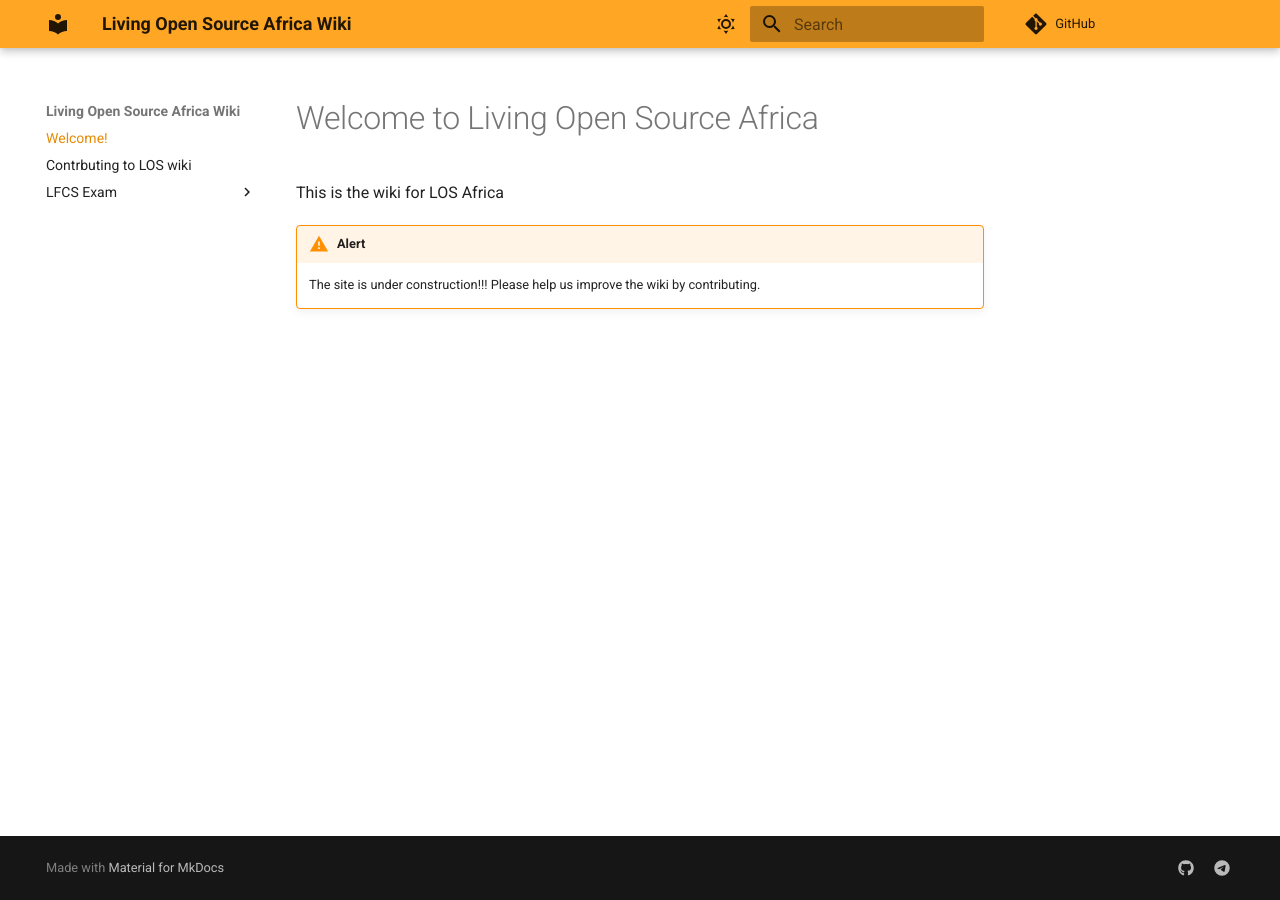
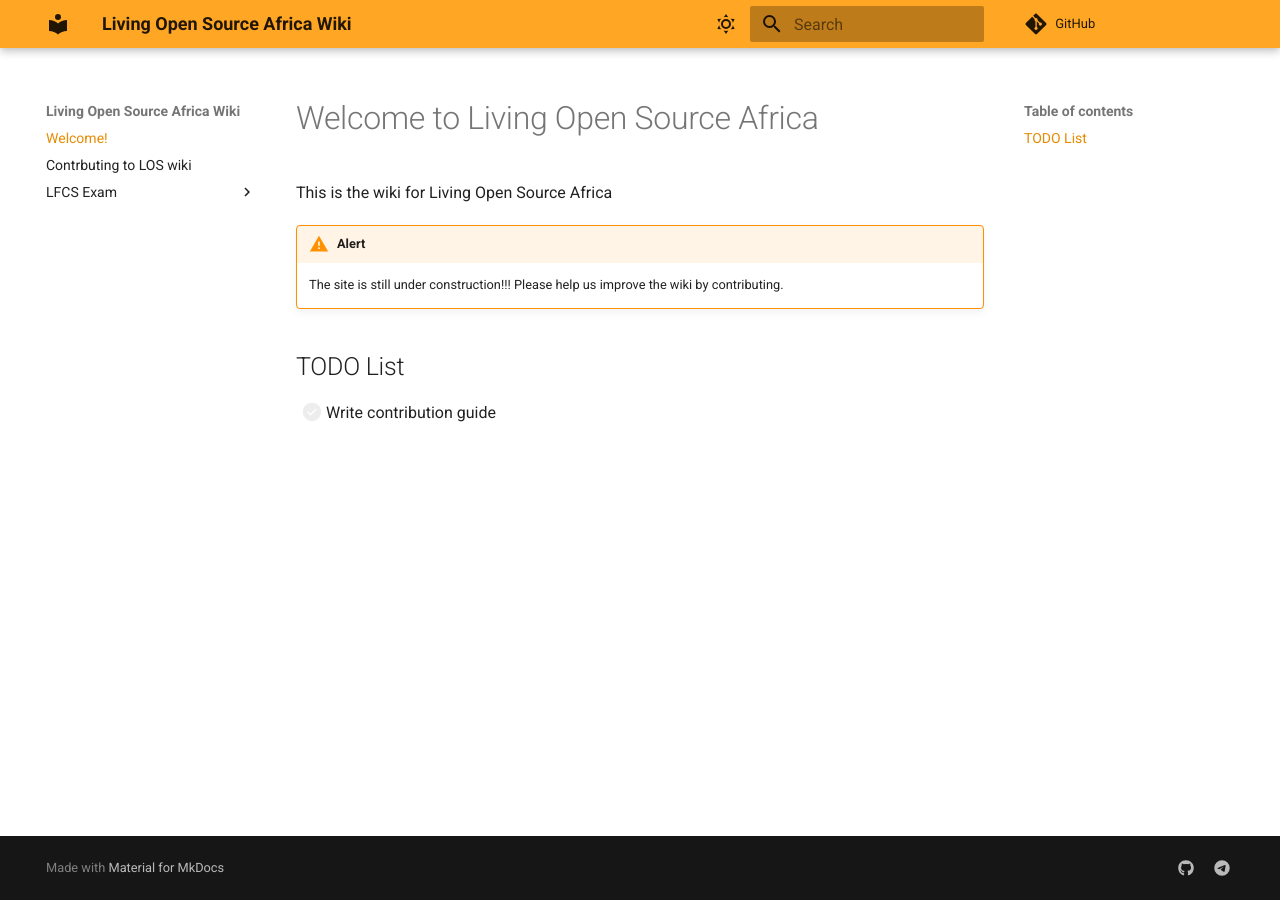
Before and after one commit to living-opensource-africa/wiki, an MkDocs documentation site: the page built from docs/index.md, in a window 1280 px wide. Built offline with MkDocs 1.6.1 and Material for MkDocs 9.7.7, drawn with Linux system fonts in a browser that asks for light colours; comment, search, counter and statistics services are not loaded.

Commit message:
docs: add a todo
Enabled markdown support for tasklist.

```diff
--- a/docs/index.md
+++ b/docs/index.md
@@ -7,8 +7,11 @@ authors:
 ---
 # Welcome to Living Open Source Africa
 
-This is the wiki for LOS Africa
+This is the wiki for Living Open Source Africa
 
 !!! warning "Alert"
-    The site is under construction!!!
+    The site is still under construction!!!
     Please help us improve the wiki by contributing.
+
+## TODO List
+- [ ] Write contribution guide
--- a/mkdocs.yml
+++ b/mkdocs.yml
@@ -37,5 +37,7 @@ markdown_extensions:
   - pymdownx.superfences
   - pymdownx.details
   - pymdownx.keys
+  - pymdownx.tasklist:
+      custom_checkbox: true
 plugins:
   - search
```
